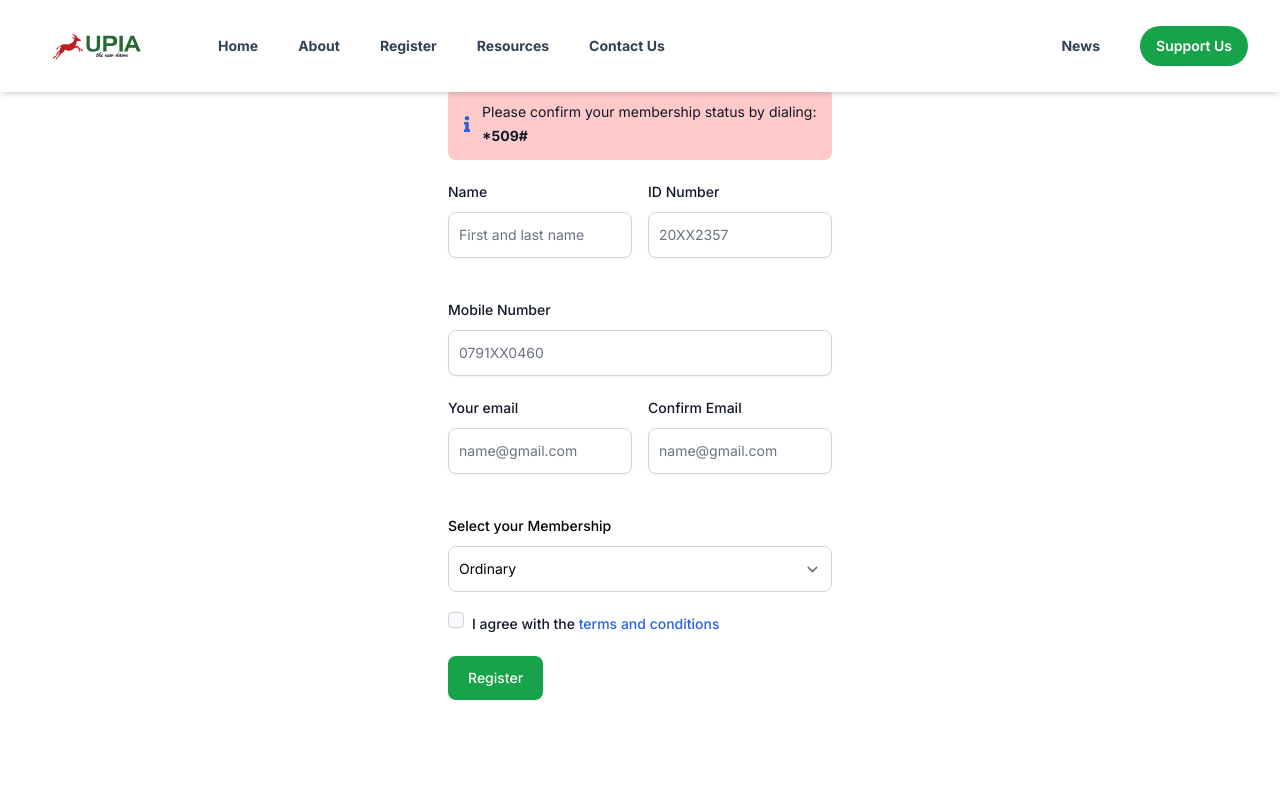
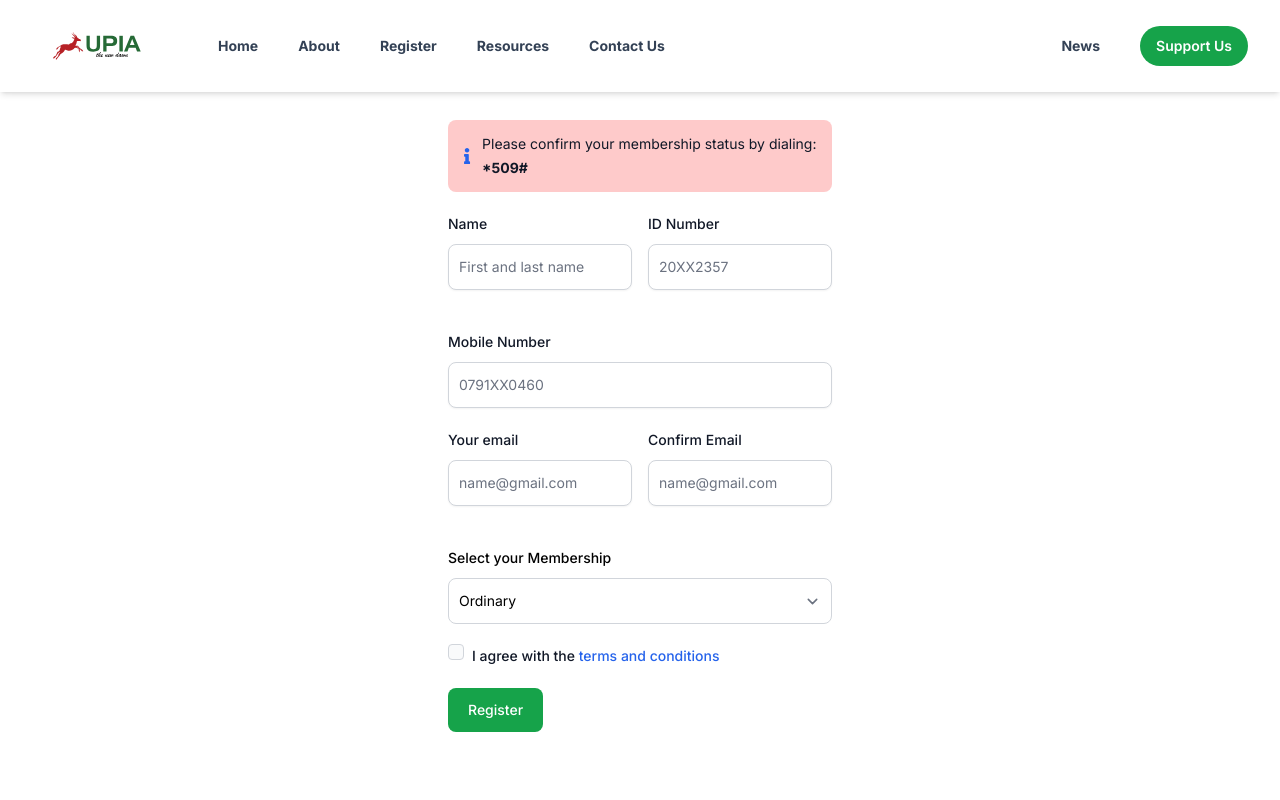
Before and after one commit to Ochieng23/upia_app, a Next.js app: page /register in a window 1280 px wide. Shown: the top 800 px of the page. Built offline with nearby package versions, Linux system fonts and the light colour scheme.

Commit message:
correct register margin

```diff
--- a/src/app/(ui)/register/page.jsx
+++ b/src/app/(ui)/register/page.jsx
@@ -37,7 +37,7 @@ const RegisterForm = () => {
   return (
     <>
       <Header />
-      <main className="mb-5 mt-2 flex  items-center justify-center">
+      <main className="mb-5 mt-10 flex  items-center justify-center">
         <form className="mx-auto max-w-sm min-h-screen sm:py-10 sm:min-h-screen  sm:mt-10" onSubmit={handleSubmit}>
           <div className="mb-5 flex items-center rounded-lg p-3 bg-red-200">
             <FaInfo className="mr-2 text-blue-600" />
--- a/src/components/BlogContent.jsx
+++ b/src/components/BlogContent.jsx
@@ -15,7 +15,7 @@ function BlogContent({ posts }) {
 
   return (
     <div className="flex-col gap-10 bg-slate-100 px-10 py-10  ">
-      <span className="text-2xl font-extrabold text-black">Trending Posts</span>
+      <span className="font-extrabold text-black hidden">News</span>
       {posts &&
         Array.isArray(posts) &&
         posts.map((post) => (
--- a/src/components/Hero.jsx
+++ b/src/components/Hero.jsx
@@ -6,7 +6,7 @@ import Tero from '../images/images/about-6.jpg'
 export function Hero() {
   return (
     <Container
-      className=" relative min-h-screen pb-16  pt-20 text-center  lg:pt-32 "
+      className=" relative min-h-screen pb-16 mt-10  pt-20 text-center  lg:pt-32 "
       style={{
         backgroundImage: 'url("/path/to/background-image.jpg")',
         backgroundSize: 'cover',
--- a/src/components/News.jsx
+++ b/src/components/News.jsx
@@ -1,4 +1,3 @@
-
 import { createClient, groq } from 'next-sanity'
 import { client } from '../components/createClient' // Assuming `client` is exported correctly from `createClient`
 import React from 'react'
@@ -25,10 +24,8 @@ export default async function Posts() {
     const posts = await client.fetch(query) // Corrected variable name from `post` to `posts`
 
     return (
-      <div className="min-h-screen ">
-
+      <div className="mt-10 min-h-screen">
         <main>
-
           <BlogContent posts={posts} />
         </main>
       </div>
```
